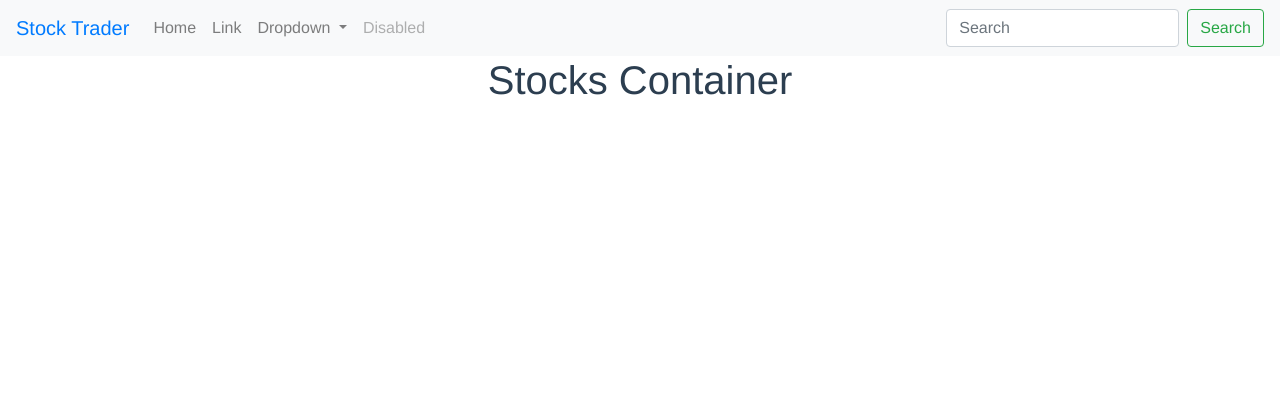
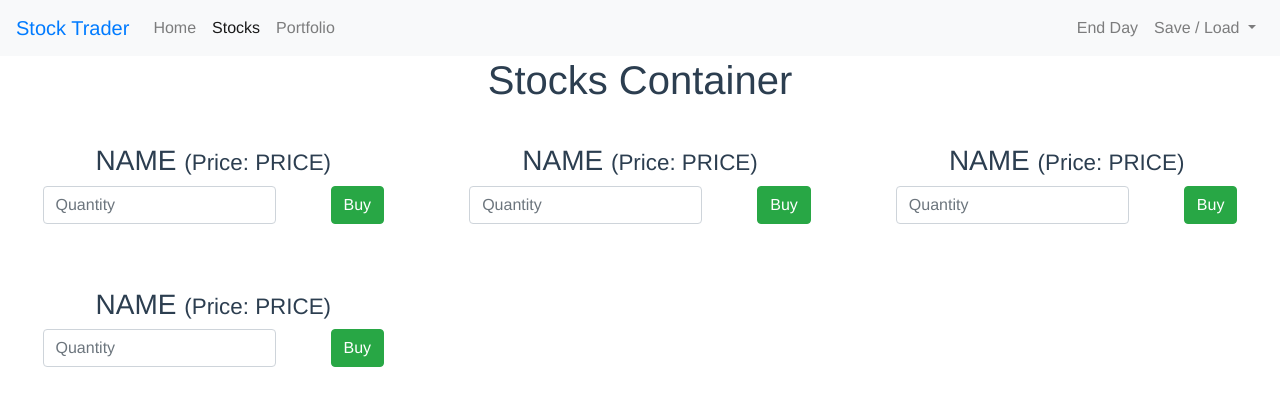
Before and after one commit to kayyali18/My-Vue-SPA, a Vue app: page /stocks in a window 1280 px wide. Shown: the top 406 px of the page. Built offline with nearby package versions, Linux system fonts and the light colour scheme.

Commit message:
Successfully create stocks page UI

```diff
--- a/src/App.vue
+++ b/src/App.vue
@@ -1,8 +1,11 @@
 <template>
   <div id="app">
     <app-header> </app-header>
-
-    <router-view></router-view>
+    <div class="row">
+      <div class="col-md-12">
+        <router-view></router-view>
+      </div>
+    </div>
   </div>
 </template>
 
--- a/src/components/Header.vue
+++ b/src/components/Header.vue
@@ -5,50 +5,40 @@
     >
     <div class="collapse navbar-collapse" id="navbarSupportedContent">
       <ul class="navbar-nav mr-auto">
-        <li class="nav-item active">
-          <router-link to="/"
-            ><a class="nav-link" href="#"
-              >Home <span class="sr-only">(current)</span></a
-            ></router-link
+        <router-link to="/" tag="li"
+          ><a class="nav-link" href="#">Home </a></router-link
+        >
+
+        <li class="nav-item">
+          <router-link to="/stocks" active-class="active"
+            ><a class="nav-link" href="#">Stocks</a></router-link
           >
         </li>
         <li class="nav-item">
-          <a class="nav-link" href="#">Link</a>
+          <router-link to="/portfolio" active-class="active"
+            ><a class="nav-link" href="#">Portfolio</a></router-link
+          >
         </li>
+      </ul>
+      <ul class="navbar-nav navbar-right">
+        <li class="nav-item"><a class="nav-link">End Day</a></li>
         <li class="nav-item dropdown">
           <a
             class="nav-link dropdown-toggle"
             href="#"
-            id="navbarDropdown"
-            role="button"
+            id="navbarDropdownMenuLink"
             data-toggle="dropdown"
             aria-haspopup="true"
             aria-expanded="false"
           >
-            Dropdown
+            Save / Load
           </a>
-          <div class="dropdown-menu" aria-labelledby="navbarDropdown">
-            <a class="dropdown-item" href="#">Action</a>
-            <a class="dropdown-item" href="#">Another action</a>
-            <div class="dropdown-divider"></div>
-            <a class="dropdown-item" href="#">Something else here</a>
+          <div class="dropdown-menu" aria-labelledby="navbarDropdownMenuLink">
+            <a class="dropdown-item" href="#">Save Data</a>
+            <a class="dropdown-item" href="#">Load Data</a>
           </div>
         </li>
-        <li class="nav-item">
-          <a class="nav-link disabled" href="#">Disabled</a>
-        </li>
       </ul>
-      <form class="form-inline my-2 my-lg-0">
-        <input
-          class="form-control mr-sm-2"
-          type="search"
-          placeholder="Search"
-          aria-label="Search"
-        />
-        <button class="btn btn-outline-success my-2 my-sm-0" type="submit">
-          Search
-        </button>
-      </form>
     </div>
   </nav>
 </template>
--- a/src/components/Stock.vue
+++ b/src/components/Stock.vue
@@ -1,3 +1,29 @@
 <template>
-  <h1>Stock Component</h1>
+  <div class="col-sm-6 col-md-4">
+    <div class="panel panel-success">
+      <div class="panel-heading">
+        <h3 class="panel-title ">NAME <small>(Price: PRICE)</small></h3>
+      </div>
+      <div class="panel-body">
+        <div class="pull-left">
+          <input type="text" class="form-control" placeholder="Quantity" />
+        </div>
+        <div class="pull-right">
+          <button class="btn btn-success">Buy</button>
+        </div>
+      </div>
+    </div>
+  </div>
 </template>
+
+<style lang="sass" scoped>
+
+.panel
+
+  margin-bottom: 2rem;
+  margin-top: 2rem;
+
+.panel-body
+  display: flex;
+  justify-content: space-around;
+</style>
--- a/src/views/Stocks.vue
+++ b/src/views/Stocks.vue
@@ -1,11 +1,35 @@
 <template>
-  <h1>Stocks Container</h1>
+  <section>
+    <h1>Stocks Container</h1>
+    <div class="row">
+      <app-stock v-for="stock in stocks" :key="stock.id"></app-stock>
+    </div>
+  </section>
 </template>
 
 <script>
 // @ is an alias to /src
+import Stock from "@/components/Stock.vue";
 
 export default {
-  name: "stocks"
+  name: "stocks",
+  data() {
+    return {
+      stocks: [
+        { id: 1, name: "BMW", price: 110 },
+        { id: 2, name: "Google", price: 300 },
+        { id: 3, name: "Twitter", price: 80 },
+        { id: 4, name: "Apple", price: 900 }
+      ]
+    };
+  },
+  components: {
+    appStock: Stock
+  }
 };
 </script>
+
+<style lang="sass" scoped>
+.row
+  margin: 0;
+</style>
```
